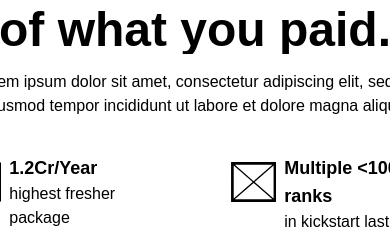
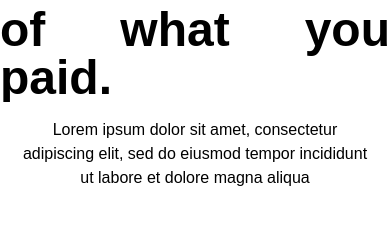
Before and after one commit to panda9903/algozenith, a React (Create React App) app: page / in a window 390 px wide. Shown: the part 1190-1421 px from the top of the page. Built offline with nearby package versions, Linux system fonts and the light colour scheme.

Commit message:
UI Refactor

```diff
--- a/src/components/Button.js
+++ b/src/components/Button.js
@@ -8,7 +8,7 @@ const Button = () => {
         Join Now
         <AiOutlineArrowRight />
       </button>
-      <button className=" bg-[#1F4482] bg-gradient-to-r from-[#033042] to-[#005C83] text-white w-[30rem] md:w-44 rounded-md p-2">
+      <button className=" bg-[#1F4482] bg-gradient-to-r from-[#012b3b] to-[#005C83] text-white w-[30rem] md:w-44 rounded-md p-2">
         View Curriculum
       </button>
     </div>
--- a/src/components/LoremInvest.js
+++ b/src/components/LoremInvest.js
@@ -15,7 +15,7 @@ const LoremInvest = () => {
 
   return (
     <div className="rcgn__LoremInvest">
-      <p className="md: max-w-[500px] text-s m-4 text-center md:text-left w-[32rem]">
+      <p className="md:max-w-[500px] text-s m-4 text-center md:text-left sm:w-auto max-w-[32rem]">
         {lorem}
       </p>
     </div>
--- a/src/components/NewPrice.js
+++ b/src/components/NewPrice.js
@@ -2,7 +2,7 @@ import React from "react";
 
 const NewPrice = () => {
   return (
-    <p className="rcgn__NewPrice text-[#20588c] text-[2.5rem] font-extrabold">
+    <p className="rcgn__NewPrice text-[#20588c] text-[2.5rem]  font-extrabold">
       ₹13,999
     </p>
   );
--- a/src/components/Upper.js
+++ b/src/components/Upper.js
@@ -4,7 +4,7 @@ import Image from "./Image";
 
 const Upper = () => {
   return (
-    <div className="rcgn__Upper bg-gradient-to-br from-[#05445E] to-[#011a24]">
+    <div className="rcgn__Upper bg-gradient-to-br from-[#094863] to-[#01161f]">
       <div className="md:ml-16 mt-2 md:mt-0 p-1 flex flex-col justify-center items-center md:flex-row overflow-hidden">
         <Header className="" />
         <Image className="" />
```
